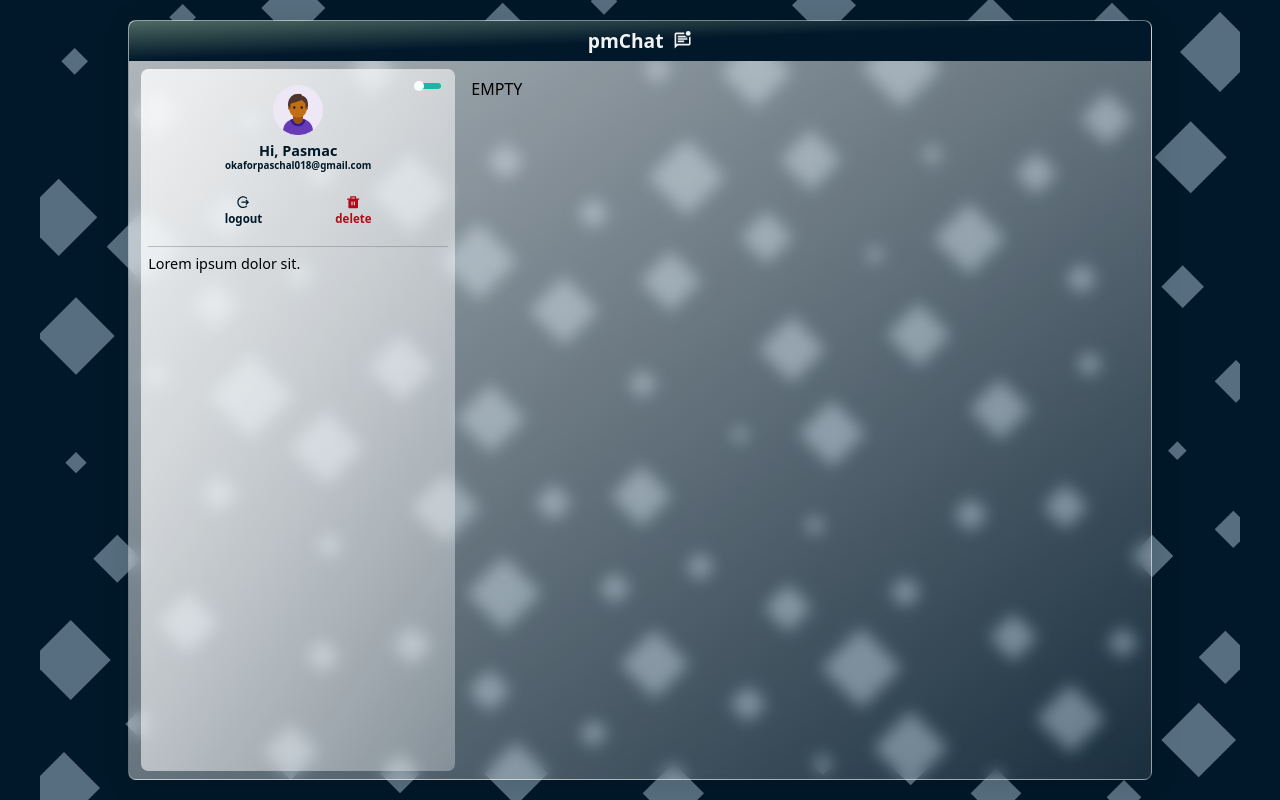
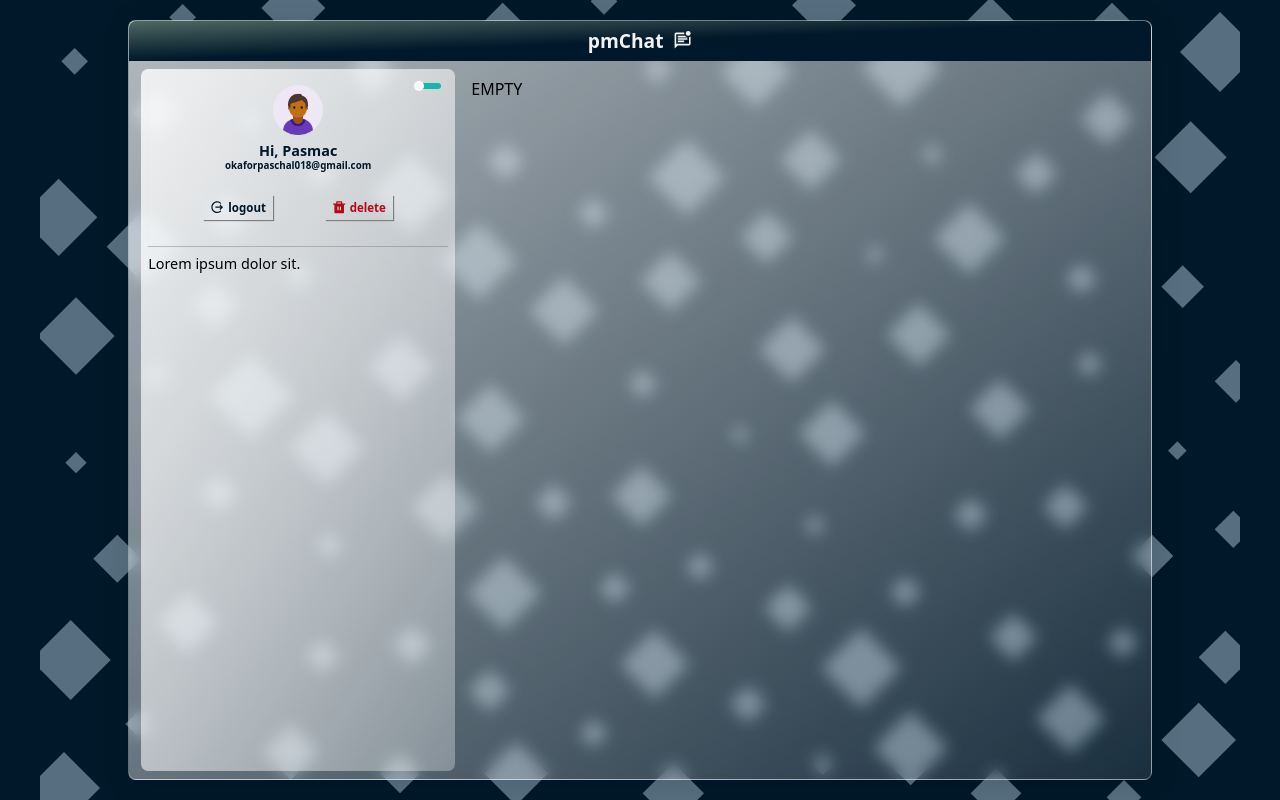
Before and after one commit to PaschalPM/pmchat-v1, a React (Vite) app: page /chat in a window 1280 px wide. Built offline with nearby package versions, Linux system fonts and the light colour scheme.

Commit message:
Refact * 2

```diff
--- a/src/components/UserSection.tsx
+++ b/src/components/UserSection.tsx
@@ -16,13 +16,13 @@ const UserSection = () => {
           <label htmlFor="stealth-mode"> stealth-mode </label>
         </div>
         <div>
-          <a href="">
+          <a href="" className="action">
             <IoMdLogOut />
             <small> logout </small>
           </a>
         </div>
         <div>
-          <a href="">
+          <a href="" className="action">
             <RiDeleteBinFill />
             <small> delete </small>
           </a>
--- a/src/css/index.css
+++ b/src/css/index.css
@@ -264,11 +264,21 @@
     width: 100%;
 }
 
+.user-section .options .action {
+    box-shadow: 1px 1px 1px grey;
+    padding: 0.25em 0.5em;
+}
+.user-section .options .action:hover {
+    transform: scale(.95);
+}
+.user-section .options .action:active {
+    filter: brightness(150%);
+}
 .user-section .options > div a {
     display: flex;
-    flex-direction: column;
     align-items: center;
     justify-content: center;
+    gap: .25em;
 }
 .user-section .options > div:last-child a {
     color: var(--danger-color);
```
